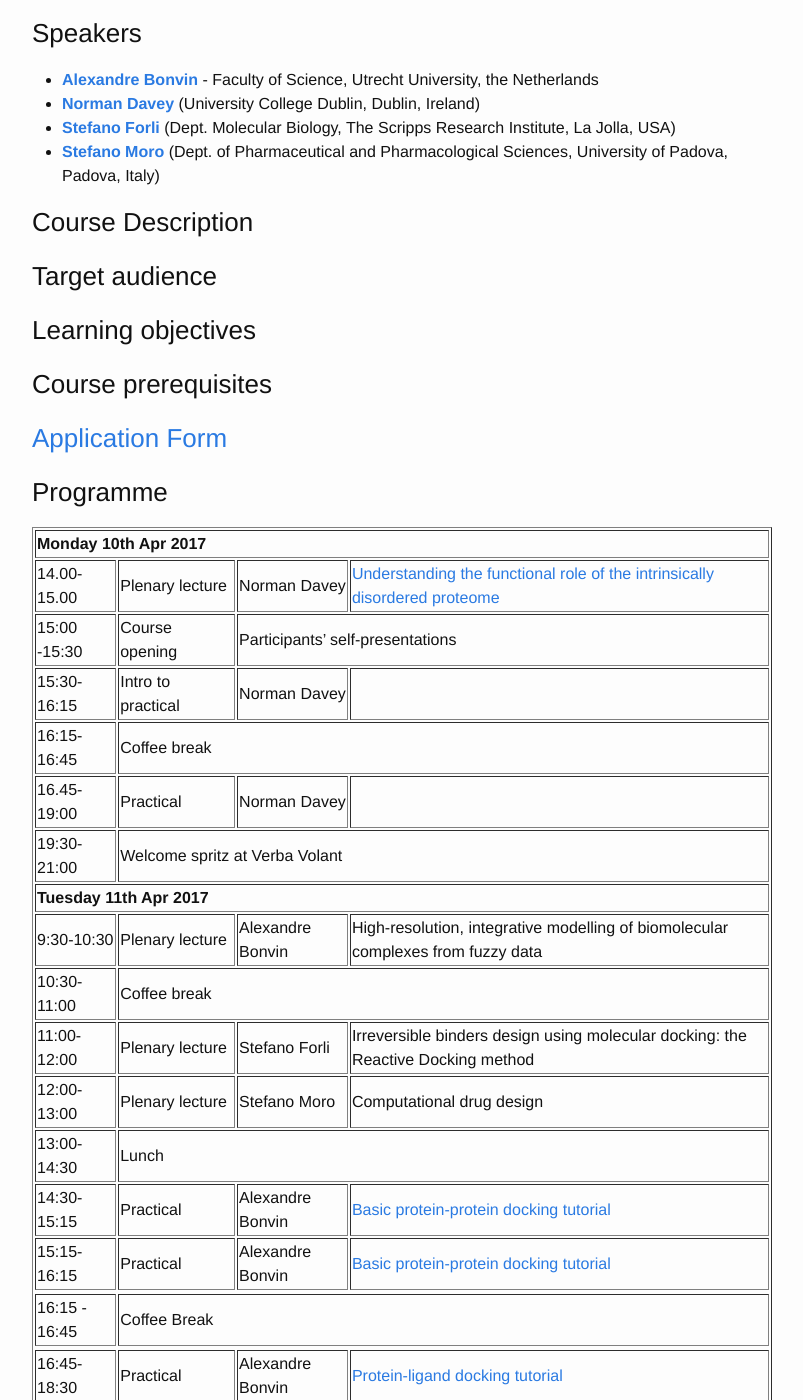
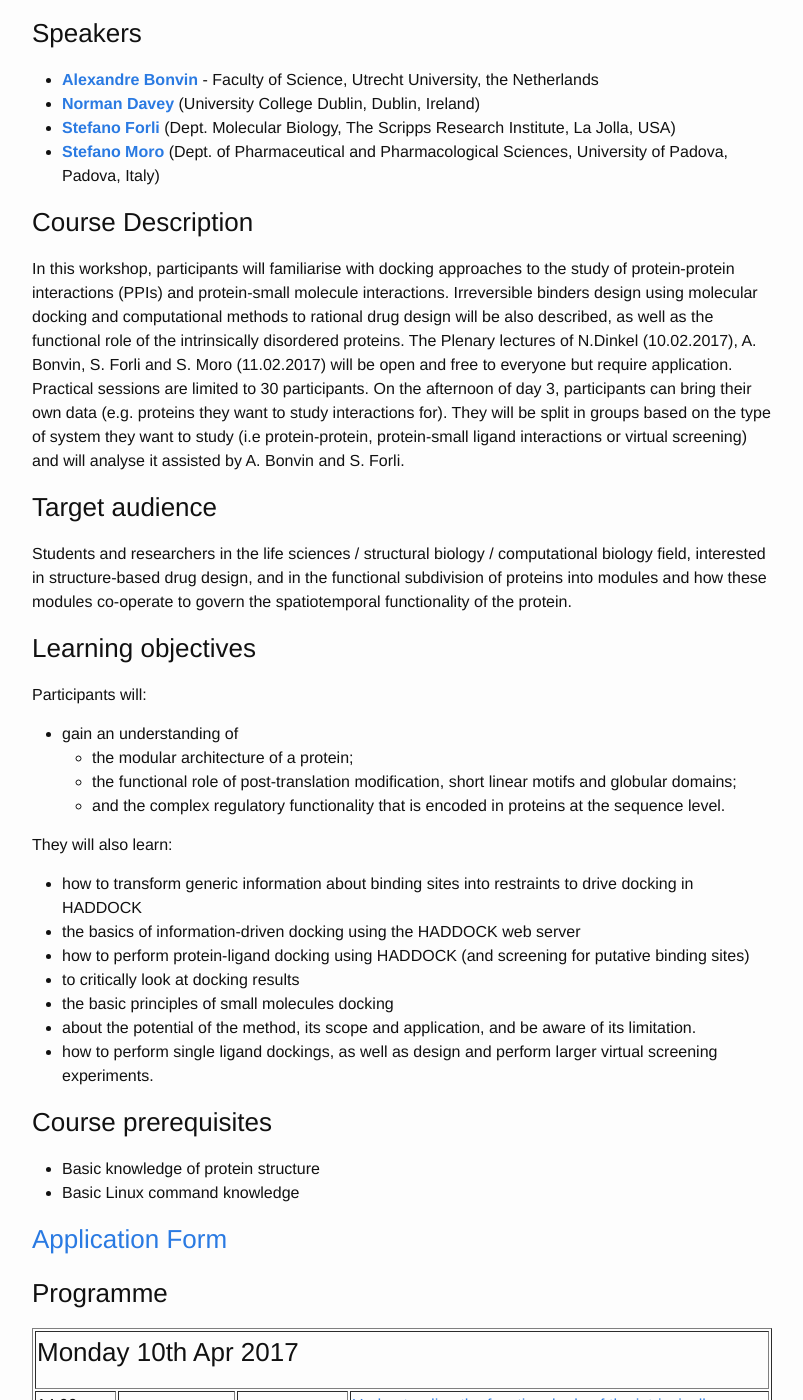
Before and after one commit to ELIXIR-IIB-training/website, a Jekyll site: the page built from _posts/2017-04-10-protein-interactions-padova.md, in a window 1280 px wide and 1400 px high, scrolled down 645 px. Shown: the whole window, without its empty margins (238-1041 px from the left). Built offline with Jekyll 4.4.1, drawn with Linux system fonts in a browser that asks for light colours; some of the changed text lies outside the part shown.

Commit message:
second commit 28 Feb 2017

```diff
--- a/_posts/2017-04-10-protein-interactions-padova.md
+++ b/_posts/2017-04-10-protein-interactions-padova.md
@@ -30,21 +30,45 @@ A maximum of 30 candidates will be accepted in the course. Selection will start
 - [**Stefano Moro**](../../../instructors/stefano_moro) (Dept. of Pharmaceutical and Pharmacological Sciences, University of Padova, Padova, Italy)
 
 ### Course Description
+In this workshop, participants will familiarise with docking approaches to the study of protein-protein interactions (PPIs) and protein-small molecule interactions. Irreversible binders design using molecular docking and computational methods to rational drug design will be also described, as well as the functional role of the intrinsically disordered proteins.
+The Plenary lectures of N.Dinkel (10.02.2017), A. Bonvin, S. Forli and S. Moro (11.02.2017) will be open and free to everyone but require application. <br>
+Practical sessions are limited to 30 participants.
+On the afternoon of day 3, participants can bring their own data (e.g. proteins they want to study interactions for). They will be split in groups based on the type of system they want to study (i.e protein-protein, protein-small ligand interactions or virtual screening) and will analyse it assisted by A. Bonvin and S. Forli.
 
 ### Target audience
 
+Students and researchers in the life sciences / structural biology / computational biology field, interested in structure-based drug design, and in the functional subdivision of proteins into modules and how these modules co-operate to govern the spatiotemporal functionality of the protein.
+
 ### Learning objectives
 
+Participants will:<br>
+
+- gain an understanding of
+	- the modular architecture of a protein;
+	- the functional role of post-translation modification, short linear motifs and globular domains;
+	- and the complex regulatory functionality that is encoded in proteins at the sequence level.
+
+They will also learn:
+
+- how to transform generic information about binding sites into restraints to drive docking in HADDOCK
+- the basics of information-driven docking using the HADDOCK web server
+- how to perform protein-ligand docking using HADDOCK (and screening for putative binding sites)
+- to critically look at docking results
+- the basic principles of small molecules docking
+- about the potential of the method, its scope and application, and be aware of its limitation.
+- how to perform single ligand dockings, as well as design and perform larger virtual screening experiments.
+
 ### Course prerequisites
+- Basic knowledge of protein structure
+- Basic Linux command knowledge
 
 ### [Application Form](http://)
 
 ### Programme
 
 <table border="1">
-
 <tr>
-   <td colspan="4"><b>Monday 10th Apr 2017</b></td>
+   <td colspan="4"><h3>Monday 10th Apr 2017</h3></td>
 </tr>
 <tr>
    <td>14.00-15.00</td>
@@ -78,7 +102,7 @@ A maximum of 30 candidates will be accepted in the course. Selection will start
    <td colspan="3">Welcome spritz at Verba Volant</td>
 </tr>
 <tr>
-   <td colspan="4"><b>Tuesday 11th Apr 2017</b></td>
+   <td colspan="4"><h3>Tuesday 11th Apr 2017</h3></td>
 </tr>
 <tr>
   <td>9:30-10:30</td>
@@ -129,7 +153,7 @@ A maximum of 30 candidates will be accepted in the course. Selection will start
 <td><a href="http://www.bonvinlab.org/education/HADDOCK-binding-sites/">Protein-ligand docking tutorial</a></td>
 </tr>
 <tr>
-<td colspan="4"><b>Wednesday 12th Apr 2017</b></td>
+<td colspan="4"><h3>Wednesday 12th Apr 2017</h3></td>
 </tr>
 <tr>
 <td>9:15 - 10:00</td>
@@ -172,7 +196,7 @@ A maximum of 30 candidates will be accepted in the course. Selection will start
 <td colspan="2">A. Bonvin and S. Forli</td>
 </tr>
 <tr>
-<td colspan="4"><b>Thursday 13th Apr 2017</b></td>
+<td colspan="4"><h3>Thursday 13th Apr 2017</h3></td>
 </tr>
 <tr>
 <td>9.15-10:00</td>
@@ -181,17 +205,17 @@ A maximum of 30 candidates will be accepted in the course. Selection will start
 <td></td>
 </tr>
 <tr>
-<td>10:00 - 10:30</td>
+<td>10:00-10:30</td>
 <td colspan="3">Coffee Break</td>
 </tr>
 <tr>
-<td>10:30 - 12:30</td>
+<td>10:30-12:30</td>
 <td>Practical</td>
 <td>Stefano Moro</td>
 <td></td>
 </tr>
 <tr>
-<td>12:30 - 13:00</td>
+<td>12:30-13:00</td>
 <td colspan="3">Wrap-up and feedback</td>
 </tr>
 </table>
```
